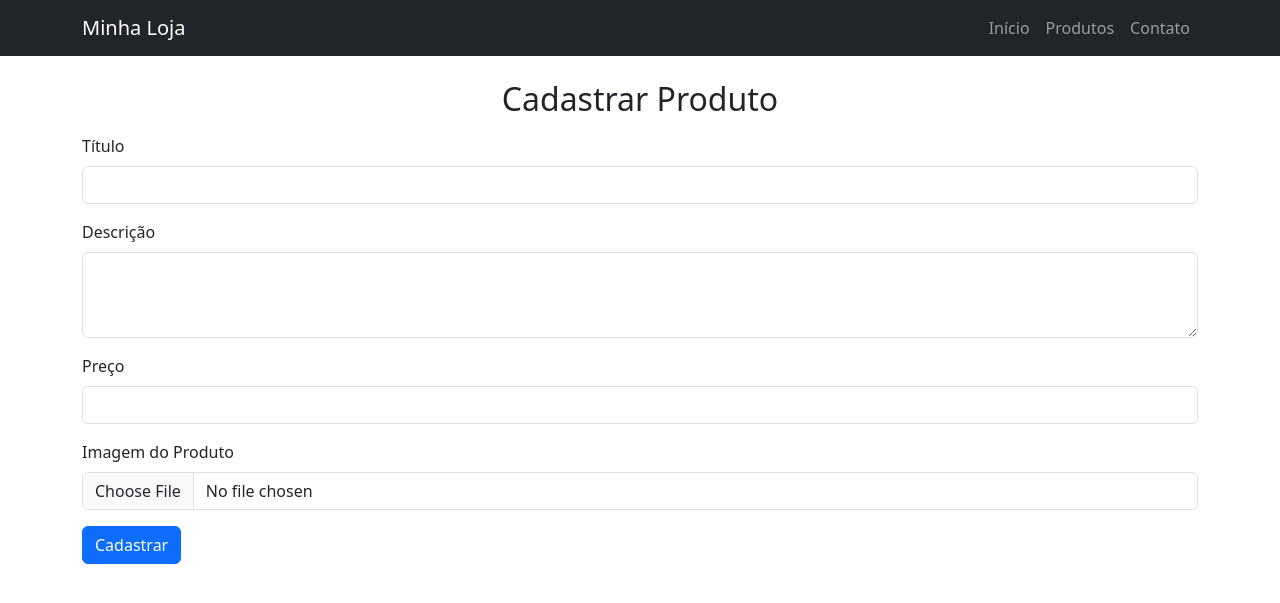
After one commit to gylmonteiro-dev/mini_curso_django, a Django app: page /cadastrar/ in a window 1280 px wide. The commit adds this page. Shown: the top 603 px of the page. Run offline with Django 5.2, Linux system fonts and the light colour scheme.

Commit message:
atualizado projeto

```diff
--- a/core/urls.py
+++ b/core/urls.py
@@ -21,7 +21,7 @@ from django.urls import path
 from django.conf import settings
 from django.conf.urls.static import static
 
-from produtos.views import pagina_inicial
+from produtos.views import pagina_inicial, cadastrar_produto, detalhar_produto
 
 '''
 def lista_produtos(request):
@@ -31,5 +31,7 @@ def lista_produtos(request):
 
 urlpatterns = [
     path('admin/', admin.site.urls),
-    path('produtos/', pagina_inicial, name='pagina-inicial')
+    path('produtos/', pagina_inicial, name='pagina-inicial'),
+    path('cadastrar/', cadastrar_produto, name='cadastra-produto'),
+    path('produtos/<int:produto_id>/', detalhar_produto, name='detalha-produto')
 ] + static(settings.MEDIA_URL, document_root=settings.MEDIA_ROOT)
--- /dev/null
+++ b/produtos/templates/cadastra_produto.html
@@ -0,0 +1,54 @@
+<!DOCTYPE html>
+<html lang="pt-br">
+<head>
+    <meta charset="UTF-8">
+    <meta name="viewport" content="width=device-width, initial-scale=1">
+    <title>E-commerce</title>
+    <link href="https://cdn.jsdelivr.net/npm/bootstrap@5.3.0/dist/css/bootstrap.min.css" rel="stylesheet">
+</head>
+<body>
+    <!-- Navbar -->
+    <nav class="navbar navbar-expand-lg navbar-dark bg-dark">
+        <div class="container">
+            <a class="navbar-brand" href="#">Minha Loja</a>
+            <button class="navbar-toggler" type="button" data-bs-toggle="collapse" data-bs-target="#navbarNav">
+                <span class="navbar-toggler-icon"></span>
+            </button>
+            <div class="collapse navbar-collapse" id="navbarNav">
+                <ul class="navbar-nav ms-auto">
+                    <li class="nav-item"><a class="nav-link" href="#">Início</a></li>
+                    <li class="nav-item"><a class="nav-link" href="#">Produtos</a></li>
+                    <li class="nav-item"><a class="nav-link" href="#">Contato</a></li>
+                </ul>
+            </div>
+        </div>
+    </nav>
+
+    <!-- Formulário de Cadastro de Produto -->
+    <div class="container mt-4">
+        <h2 class="text-center">Cadastrar Produto</h2>
+        <form method="POST" enctype="multipart/form-data" class="mt-3" action="{% url "cadastra-produto" %}">
+            {% csrf_token %}
+            <div class="mb-3">
+                <label for="titulo" class="form-label">Título</label>
+                <input type="text" class="form-control" id="titulo" name="titulo" required>
+            </div>
+            <div class="mb-3">
+                <label for="descricao" class="form-label">Descrição</label>
+                <textarea class="form-control" id="descricao" name="descricao" rows="3" required></textarea>
+            </div>
+            <div class="mb-3">
+                <label for="preco" class="form-label">Preço</label>
+                <input type="number" step="0.01" class="form-control" id="preco" name="preco" required>
+            </div>
+            <div class="mb-3">
+                <label for="imagem" class="form-label">Imagem do Produto</label>
+                <input type="file" class="form-control" id="imagem" name="imagem">
+            </div>
+            <button type="submit" class="btn btn-primary">Cadastrar</button>
+        </form>
+    </div>
+
+    <script src="https://cdn.jsdelivr.net/npm/bootstrap@5.3.0/dist/js/bootstrap.bundle.min.js"></script>
+</body>
+</html>
--- a/produtos/templates/home.html
+++ b/produtos/templates/home.html
@@ -26,7 +26,7 @@
         <div class="collapse navbar-collapse" id="navbarNav">
           <ul class="navbar-nav ms-auto">
             <li class="nav-item"><a class="nav-link" href="#">Início</a></li>
-            <li class="nav-item"><a class="nav-link" href="#">Produtos</a></li>
+            <li class="nav-item"><a class="nav-link" href="{% url "cadastra-produto" %}">Cadastrar Produtos</a></li>
             <li class="nav-item"><a class="nav-link" href="#">Contato</a></li>
           </ul>
         </div>
--- a/produtos/views.py
+++ b/produtos/views.py
@@ -1,4 +1,4 @@
-from django.shortcuts import render
+from django.shortcuts import render,redirect, get_object_or_404
 from .models import Produto
 # Create your views here.
 def pagina_inicial(request):
@@ -8,3 +8,21 @@ def pagina_inicial(request):
 
 
     return render(request, 'home.html', {'produtos': produtos})
+
+def cadastrar_produto(request):
+
+    if request.method == 'POST':
+        titulo = request.POST.get('titulo')
+        descricao = request.POST.get('descricao')
+        preco = request.POST.get('preco')
+        imagem = request.FILES.get('imagem')
+
+        Produto.objects.create(titulo=titulo, descricao=descricao, preco=preco, imagem=imagem)
+        return redirect("pagina-inicial")
+    return render(request, "cadastra_produto.html")
+
+
+def detalhar_produto(request, produto_id):
+    produto = get_object_or_404(Produto, pk=produto_id)
+    print(produto)
+    return render(request, 'detalhes_produto.html')
```
Also changed, not shown: produtos/templates/detalhes_produto.html (added, +48 -0 lines).
